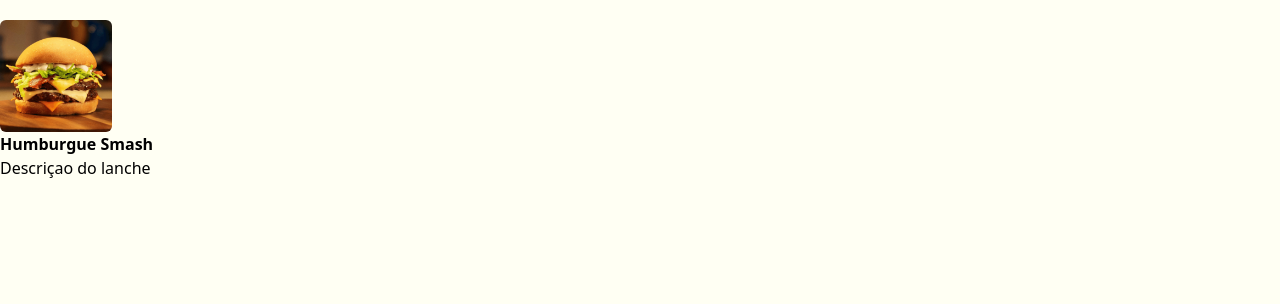
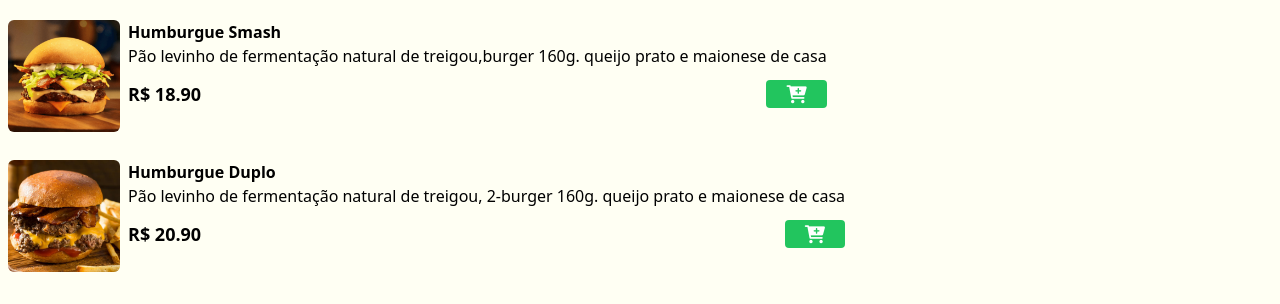
Before and after one commit to LucaxAlves/Cardpio-Automtico-Delivery, a website: page index.html in a window 1280 px wide. Shown: the part 496-800 px from the top of the page. Drawn offline with Linux system fonts and the light colour scheme.

Commit message:
ADD Link, Novas class

```diff
--- a/index.html
+++ b/index.html
@@ -3,6 +3,8 @@
 <head>
     <meta charset="UTF-8">
     <meta name="viewport" content="width=device-width, initial-scale=1.0">
+
+    <link rel="stylesheet" href="https://cdnjs.cloudflare.com/ajax/libs/font-awesome/6.0.0-beta3/css/all.min.css" integrity="sha512-Fo3rlrZj/k7ujTnHg4CGR2D7kSs0v4LLanw2qksYuRlEzO+tcaEPQogQ0KaoGN26/zrn20ImR1DfuLWnOo7aBA==" crossorigin="anonymous" referrerpolicy="no-referrer" />
 
     <link rel="stylesheet" href="./styles/output.css" />
 
@@ -38,9 +40,9 @@
 
     <!--Inicio Menu-->
     <div>
-        <main>
+        <main class="grid grid-cols-1 gap-7 md:gap-10 mx-auto max-w-7xl px-2 mb-16">
             <!--Produto item-->
-            <div>
+            <div class="flex gap-2">
                 <img
                 src="./assets/hamb-1.png"
                 alt="Humburgue Smash"
@@ -49,7 +51,43 @@
 
                 <div>
                     <p class="font-bold">Humburgue Smash</p>
-                    <p>Descriçao do lanche</p>
+                    <p>Pão levinho de fermentação natural de treigou,burger 160g. queijo prato e maionese de casa</p>
+
+                    <div class="flex items-center gap-2 justify-between mt-3">
+                        <p class="font-bold text-lg">R$ 18.90</p>
+                        <BUTton
+                            class="bg-green-500 px-5 rounded add-to-cart-btn"
+                            data-name="Humburgue Smash"
+                            data-price="18.90"
+                        >
+                            <i class="fa fa-cart-plus text-lg text-white"></i>
+                        </BUTton>
+                    </div>
+                </div>
+
+            </div>
+
+            <div class="flex gap-2">
+                <img
+                src="./assets/hamb-2.png"
+                alt="Humburgue Smash"
+                class="w-28 h-28 rounded-md hover:scale-110 hover:-rotate-2 duration-300"
+                />
+
+                <div>
+                    <p class="font-bold">Humburgue Duplo</p>
+                    <p>Pão levinho de fermentação natural de treigou, 2-burger 160g. queijo prato e maionese de casa</p>
+
+                    <div class="flex items-center gap-2 justify-between mt-3">
+                        <p class="font-bold text-lg">R$ 20.90</p>
+                        <BUTton
+                            class="bg-green-500 px-5 rounded add-to-cart-btn"
+                            data-name="Humburgue Duplo"
+                            data-price="20.90"
+                        >
+                            <i class="fa fa-cart-plus text-lg text-white"></i>
+                        </BUTton>
+                    </div>
                 </div>
 
             </div>
```
Also changed, not shown: styles/output.css.
